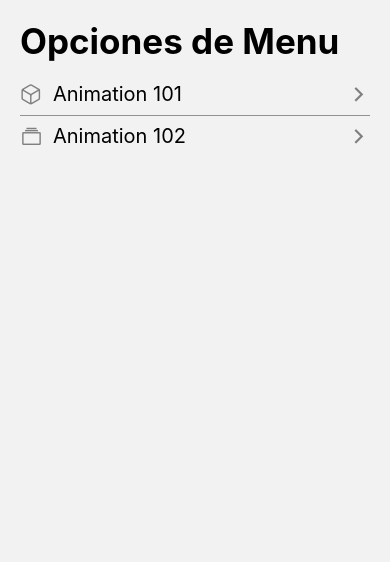
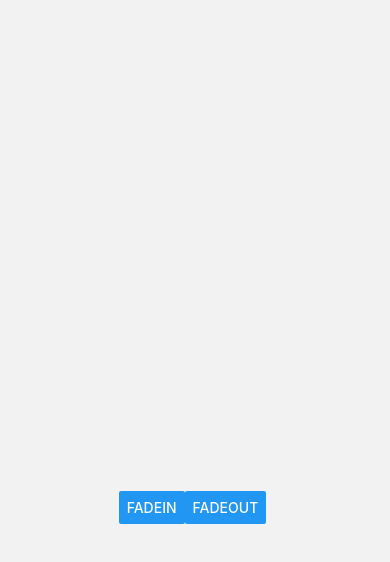
Before and after one commit to FededelRincon/react-native-components, a React Native app: screen /Animation101Screen in a window 390 px wide. Shown: the top 562 px of the page. Built offline with nearby package versions, Linux system fonts and the light colour scheme.

Commit message:
Animated API done + FadeIn FadeOut

```diff
--- a/src/components/FlatListMenuItem.tsx
+++ b/src/components/FlatListMenuItem.tsx
@@ -3,6 +3,7 @@
 import { MenuItem } from '../interfaces/appInterfaces'
 import Icon from 'react-native-vector-icons/Ionicons'
 import { TouchableOpacity } from 'react-native-gesture-handler'
+import { useNavigation } from '@react-navigation/native'
 
 interface Props {
     menuItem: MenuItem
@@ -11,10 +12,12 @@
 
 export const FlatListMenuItem = ({ menuItem }: Props) => {
 
+    const navigation = useNavigation();
 
     return (
         <TouchableOpacity
             activeOpacity={0.5}
+            onPress={ () => navigation.navigate( menuItem.component as any ) }
         >
             <View style={ styles.container }>
                 <Icon
--- a/src/interfaces/appInterfaces.ts
+++ b/src/interfaces/appInterfaces.ts
@@ -1,5 +1,5 @@
 export interface MenuItem {
     name: string;
     icon: string;
-    components: string;
+    component: string;
 }
--- a/src/navigator/Navigator.tsx
+++ b/src/navigator/Navigator.tsx
@@ -1,6 +1,8 @@
 import React from 'react';
 import { createStackNavigator } from '@react-navigation/stack';
 import { HomeScreen } from '../screens/HomeScreen';
+import { Animation101Screen } from '../screens/Animation101Screen';
+import { Animation102Screen } from '../screens/Animation102Screen';
 
 const Stack = createStackNavigator();
 
@@ -12,6 +14,8 @@
         }}
     >
       <Stack.Screen name="HomeScreen" component={ HomeScreen } />
+      <Stack.Screen name="Animation101Screen" component={ Animation101Screen } />
+      <Stack.Screen name="Animation102Screen" component={ Animation102Screen } />
     </Stack.Navigator>
   );
 }
--- /dev/null
+++ b/src/screens/Animation101Screen.tsx
@@ -0,0 +1,70 @@
+import React, { useRef } from 'react'
+import { Animated, Button, StyleSheet, View } from 'react-native'
+
+export const Animation101Screen = () => {
+
+    const opacity = useRef( new Animated.Value(0) ).current;
+
+    const fadeIn = () => {
+        Animated.timing(
+            opacity,
+            {
+                toValue: 1,
+                duration: 300,
+                useNativeDriver: true,
+            }
+        ).start()
+    }
+
+    const fadeOut = () => {
+        Animated.timing(
+            opacity,
+            {
+                toValue: 0,
+                duration: 300,
+                useNativeDriver: true,
+            }
+        ).start()
+    }
+
+
+
+    return (
+        <View style={ styles.container }>
+
+            <Animated.View style={{
+                ...styles.purpleBox,
+                marginBottom: 20,
+                opacity: opacity,
+            }}/>
+
+            <View style={{ flexDirection:'row', marginEnd: 5 }}>
+                <Button
+                    title="FadeIn"
+                    onPress={ fadeIn }
+                />
+
+                <Button
+                    title="FadeOut"
+                    onPress={ fadeOut }
+                />
+            </View>
+
+        </View>
+    )
+}
+
+
+const styles = StyleSheet.create({
+    container:{
+        flex: 1,
+        justifyContent: 'center',
+        alignItems: 'center',
+    },
+        purpleBox: {
+        backgroundColor: '#5856D6',
+        width: 150,
+        height: 150,
+    }
+
+});
--- /dev/null
+++ b/src/screens/Animation102Screen.tsx
@@ -0,0 +1,23 @@
+import React from 'react'
+import { StyleSheet, View } from 'react-native'
+
+export const Animation102Screen = () => {
+    return (
+        <View style={{ flex: 1}}>
+
+            <View style={styles.purpleBox}/>
+
+        </View>
+    )
+}
+
+
+const styles = StyleSheet.create({
+
+    purpleBox: {
+        backgroundColor: '#100f61',
+        width: 150,
+        height: 150,
+    }
+
+});
--- a/src/screens/HomeScreen.tsx
+++ b/src/screens/HomeScreen.tsx
@@ -13,12 +13,12 @@
     {
         name: 'Animation 101',
         icon: 'cube-outline',
-        components: 'Animation101Screen',
+        component: 'Animation101Screen',
     },
     {
         name: 'Animation 102',
         icon: 'albums-outline',
-        components: 'Animation102Screen',
+        component: 'Animation102Screen',
     },
 ]
 
```
